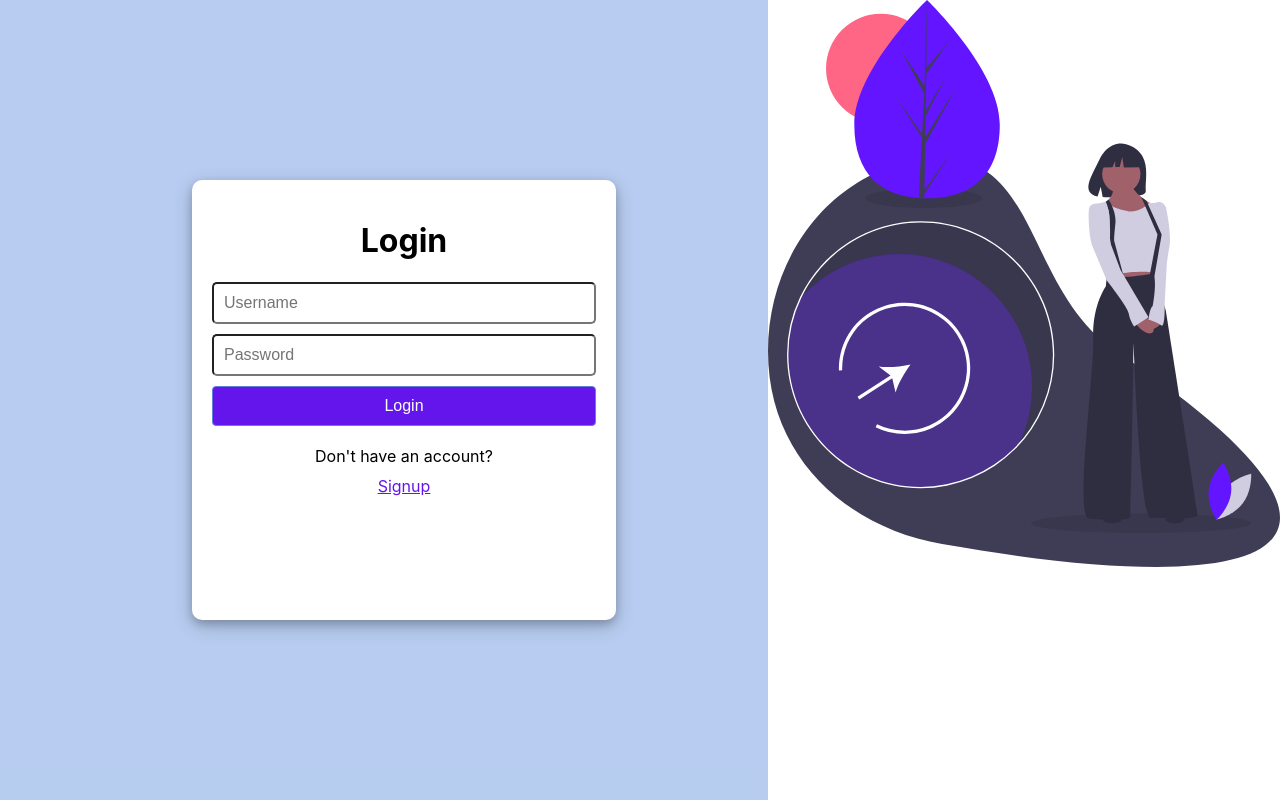
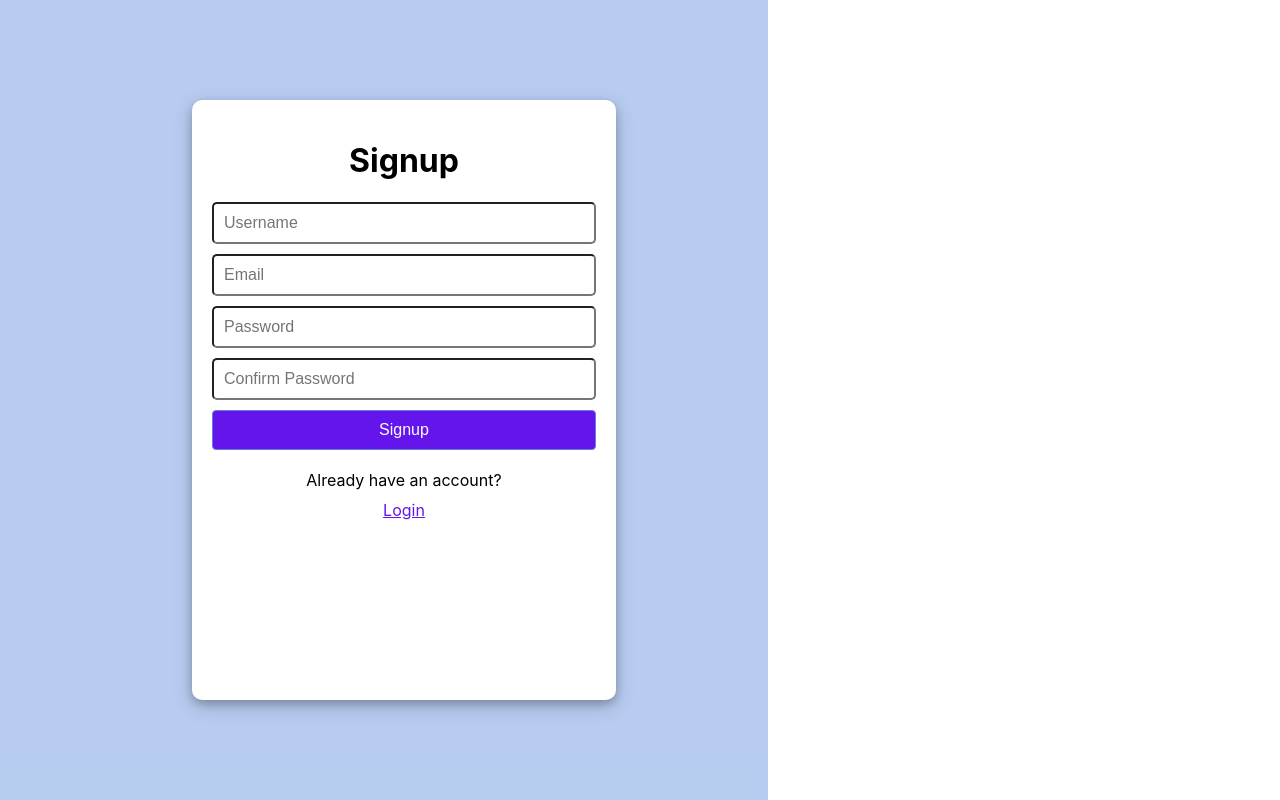
Before and after one commit to Niiischal/Summer_Class, a React (Create React App) app in the folder get/: page / in a window 1280 px wide. Built offline with nearby package versions, Linux system fonts and the light colour scheme.

Commit message:
creating signup form

```diff
--- a/get/src/App.js
+++ b/get/src/App.js
@@ -1,10 +1,11 @@
 import React from 'react'
-import Login from './pages/Login'
+import Signup from './pages/Signup'
 
 const App = () => {
   return (
     <div>
-      <Login/>
+      {/* <Login/> */}
+      <Signup/>
     </div>
   )
 }
--- a/get/src/components/Button.jsx
+++ b/get/src/components/Button.jsx
@@ -1,8 +1,8 @@
 import React from 'react'
 
-const Button = () => {
+const Button = (props) => {
   return (
-    <button>Login</button>
+    <button>{props.label}</button>
   )
 }
 
--- a/get/src/pages/Login.jsx
+++ b/get/src/pages/Login.jsx
@@ -17,7 +17,7 @@ const Login = () => {
                     <div className="textInputs">
                         <TextInputs type="text" placeholder="Username"/>
                         <TextInputs type="password" placeholder="Password"/>
-                        <Button/>
+                        <Button label="Login"/>
                     </div>
                 </form>
                 <div className="contents">
--- a/get/src/pages/Signup.jsx
+++ b/get/src/pages/Signup.jsx
@@ -1,9 +1,41 @@
 import React from 'react'
+import Button from '../components/Button'
+import TextInputs from '../components/TextInputs'
+import '../styles/inputs.css'
+import '../styles/signup.css'
 
 const Signup = () => {
   return (
     <>
-
+    <div className="container">
+        <div className="signupFormContainer">
+            <div className="signupForm">
+                <div className="form">
+                <form action="">
+                    <h1>Signup</h1>
+                    <div className="textInputs">
+                        <TextInputs type="text" placeholder="Username"/>
+                        <TextInputs type="email" placeholder="Email"/>
+                        <TextInputs type="password" placeholder="Password"/>
+                        <TextInputs type="password" placeholder="Confirm Password"/>
+                        <Button label="Signup" />
+                    </div>
+                </form>
+                <div className="contents">
+                    <div>Already have an account?</div>
+                    <div style={{
+                        textDecoration:'underline',
+                        textDecorationColor:'#6315eb',
+                        color:'#6315eb',
+                        cursor: 'pointer',
+                    }}>Login</div>
+                </div>
+                </div>
+            </div>
+            <div className="signupImage">
+            </div>
+        </div>
+    </div>
     </>
   )
 }
--- /dev/null
+++ b/get/src/styles/signup.css
@@ -0,0 +1,28 @@
+.container{
+    height: 100vh;
+    width: 100%;
+}
+
+.signupFormContainer{
+    height: 100%;
+    display: grid;
+    grid-template-columns: 60% 40%;
+}
+
+.signupForm>.form{
+    height: 70%;
+    width: 50%;
+    background-color: #ffffff;
+    margin-left: 25%;
+    text-align: center;
+    border-radius: 10px;
+    box-shadow: 0 4px 8px 0 rgba(0, 0, 0, 0.2), 0 6px 20px 0 rgba(0, 0, 0, 0.19) ;
+    padding: 20px;
+}
+
+.signupForm{
+    background-color: rgba(24, 92, 205, 0.31);
+    display: flex;
+    justify-content: center;
+    flex-direction: column;
+}
```
Also changed, not shown: get/src/styles/inputs.css (line endings or trailing spaces).
